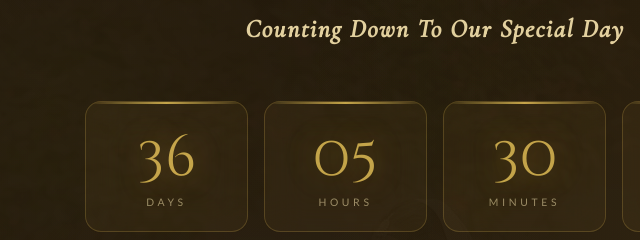
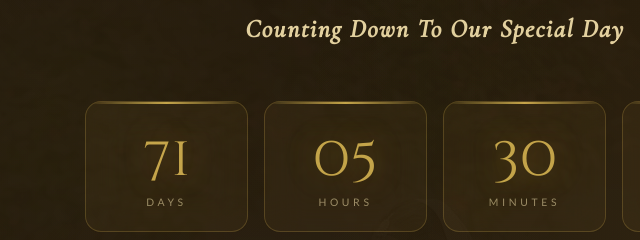
Before and after one commit to Ashcode2403/fathima-nawaf, a plain HTML site: page index.html in a window 1280 px wide. Shown: the part 1020-1260 px from the top of the page, 205-845 px from the left. Drawn offline with nearby package versions, Linux system fonts and the light colour scheme.

Commit message:
Update index.html

```diff
--- a/index.html
+++ b/index.html
@@ -1558,7 +1558,7 @@ window.addEventListener('load', () => {
 
 // ---- COUNTDOWN ----
 (function() {
-  const target = new Date('2026-07-19T11:30:00').getTime();
+  const target = new Date('2026-08-23T11:30:00').getTime();
   function update() {
     const diff = target - Date.now();
     if (diff <= 0) {
```
